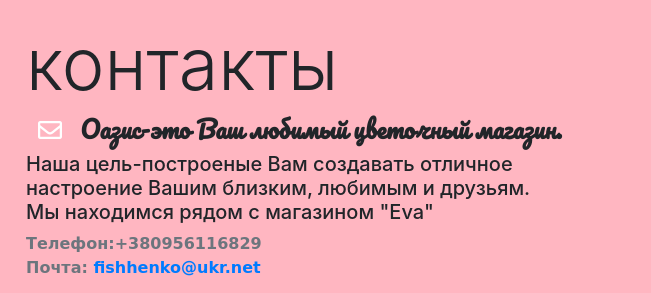
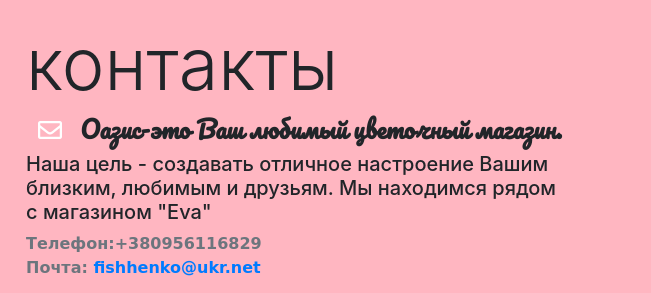
Before and after one commit to Fishhenko/Oasis_flowers, a plain HTML site: page about.html in a window 1280 px wide. Shown: the part 254-547 px from the top of the page, 629-1280 px from the left. Drawn offline with nearby package versions, Linux system fonts and the light colour scheme.

Commit message:
изменил текст

```diff
--- a/about.html
+++ b/about.html
@@ -104,7 +104,7 @@
              </h4>
            </div>
            <h5>
-             Наша цель-построеные Вам создавать отличное настроение Вашим близким, любимым и друзьям. Мы находимся рядом с магазином "Eva"
+             Наша цель - создавать отличное настроение Вашим близким, любимым и друзьям. Мы находимся рядом с магазином "Eva"
            </h5>
            <p class="text-muted">
              Телефон:+380956116829 <br> Почта: <a href="#">fishhenko@ukr.net</a>
```
